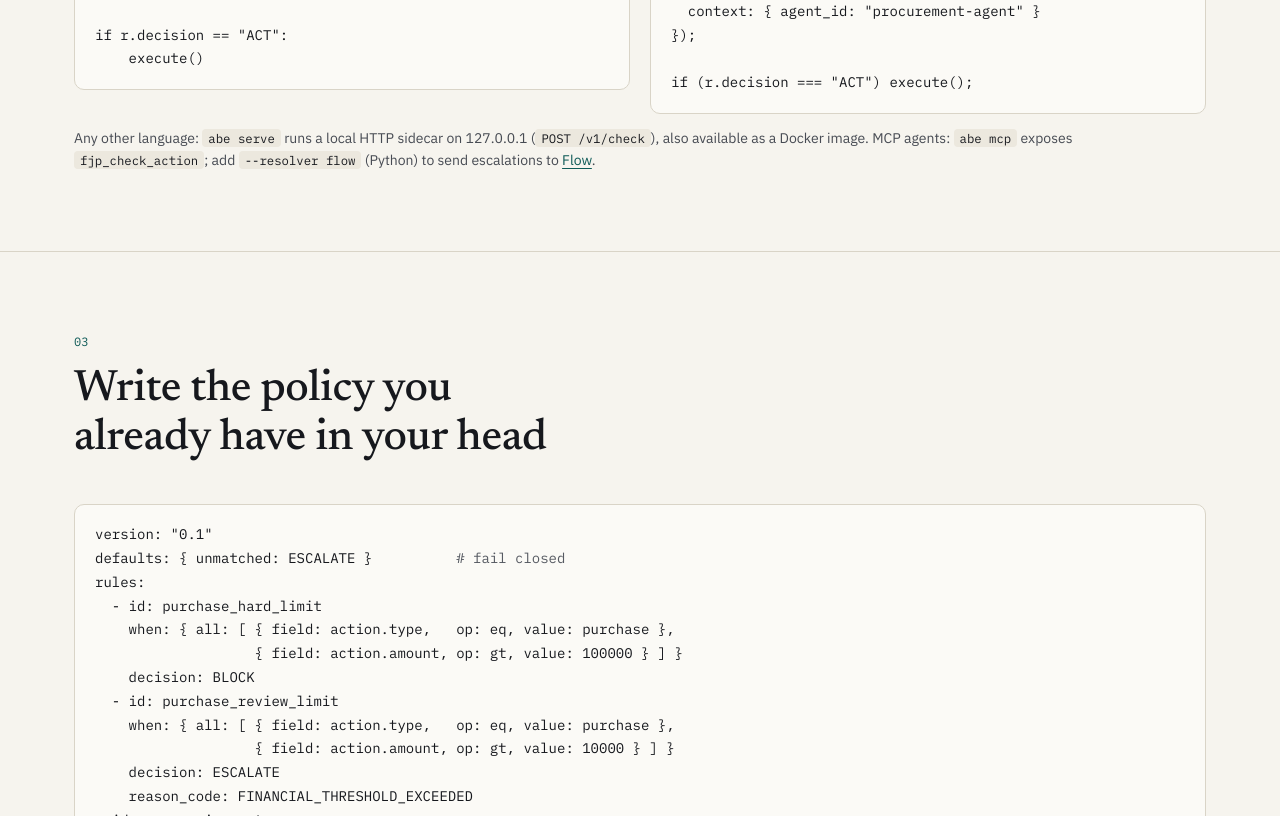
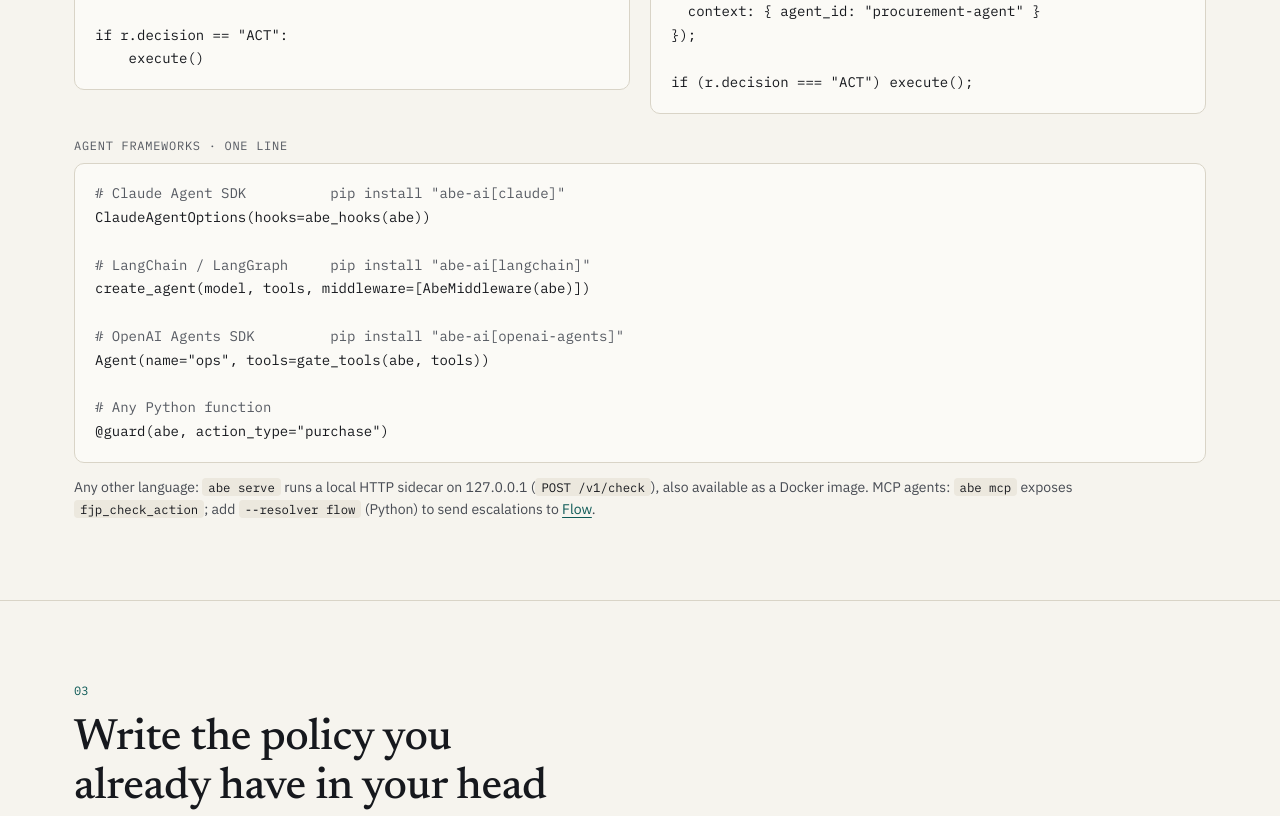
Before and after one commit to flowinfosystems-index/fjp-conformance, a plain HTML site: page web/abe.html in a window 1280 px wide. Shown: the part 2980-3796 px from the top of the page. Drawn offline with Linux system fonts and the light colour scheme.

Commit message:
fjp.flowinfo.co: agents first in footer, Flow Strategic Action Briefs name, framework one-liners on /abe
Co-Authored-By: Claude Opus 5.5 <noreply@anthropic.com>
Claude-Session: https://claude.ai/code/session_014u6H3P1dFkgESRVivNb9YS

```diff
--- a/web/abe.html
+++ b/web/abe.html
@@ -101,6 +101,17 @@ const r = await abe.check({
 
 if (r.decision === "ACT") execute();</pre></div>
 </div>
+<span class="fs-code-label" style="margin-top:22px">AGENT FRAMEWORKS &middot; ONE LINE</span><pre class="fs-code" tabindex="0"><span class="c"># Claude Agent SDK          pip install "abe-ai[claude]"</span>
+ClaudeAgentOptions(hooks=abe_hooks(abe))
+
+<span class="c"># LangChain / LangGraph     pip install "abe-ai[langchain]"</span>
+create_agent(model, tools, middleware=[AbeMiddleware(abe)])
+
+<span class="c"># OpenAI Agents SDK         pip install "abe-ai[openai-agents]"</span>
+Agent(name="ops", tools=gate_tools(abe, tools))
+
+<span class="c"># Any Python function</span>
+@guard(abe, action_type="purchase")</pre>
 <p class="fs-small" style="margin-top:14px">Any other language: <code>abe serve</code> runs a local HTTP sidecar on 127.0.0.1 (<code>POST /v1/check</code>), also available as a Docker image. MCP agents: <code>abe mcp</code> exposes <code>fjp_check_action</code>; add <code>--resolver flow</code> (Python) to send escalations to <a href="#escalate">Flow</a>.</p></div></section>
 
 <section class="fs-section"><div class="fs-wrap"><div class="fs-section-head"><span class="fs-step-num">03</span><h2 class="fs-h2">Write the policy you already have in your head</h2></div><pre class="fs-code" tabindex="0">version: "0.1"
@@ -174,7 +185,7 @@ performance: p50 0.34 ms  p95 0.44 ms</pre>
 <div class="fs-footer-grid">
 <div><a href="https://flowinfo.co" class="fs-brand" aria-label="Flow home"><img src="/flow-mark.png" alt="" width="52" height="30"><span>Flow</span></a>
 <p class="fs-footer-line" style="margin-top:14px">Judgment before action. For people and for the agents that act for them.</p></div>
-<div><h2>For people</h2><ul><li><a href="https://flowinfo.co/industries">Industry Signals</a></li><li><a href="https://flowinfo.co/flow-action">Flow Action</a></li></ul></div><div><h2>For agents</h2><ul><li><a href="/abe">Abe</a></li><li><a href="https://flowinfo.co/judd">Judd</a></li><li><a href="/quickstart">Flow Resolver</a></li><li><a href="https://flowinfo.co/expertrace">ExperTrace</a></li><li><a href="/credits">Credits</a></li></ul></div><div><h2>Open standard</h2><ul><li><a href="/">FJP</a></li><li><a href="/conformance/v0.1/">FJP spec</a></li><li><a href="https://github.com/flowinfosystems-index/fjp-conformance">FJP-CONF on GitHub</a></li><li><a href="https://papers.ssrn.com/sol3/papers.cfm?abstract_id=7193358">Research paper</a></li></ul></div><div><h2>Company</h2><ul><li><a href="https://flowinfo.co/about">About</a></li><li><a href="mailto:hello@flowinfo.co">Contact</a></li><li><a href="https://flowinfo.co/terms">Terms</a></li><li><a href="https://flowinfo.co/privacy">Privacy</a></li></ul></div>
+<div><h2>For agents</h2><ul><li><a href="/abe">Abe</a></li><li><a href="https://flowinfo.co/judd">Judd</a></li><li><a href="/quickstart">Flow Resolver</a></li><li><a href="https://flowinfo.co/expertrace">ExperTrace</a></li><li><a href="/credits">Credits</a></li></ul></div><div><h2>For people</h2><ul><li><a href="https://flowinfo.co/industries">Industry Signals</a></li><li><a href="https://flowinfo.co/flow-action">Flow Strategic Action Briefs</a></li></ul></div><div><h2>Open standard</h2><ul><li><a href="/">FJP</a></li><li><a href="/conformance/v0.1/">FJP spec</a></li><li><a href="https://github.com/flowinfosystems-index/fjp-conformance">FJP-CONF on GitHub</a></li><li><a href="https://papers.ssrn.com/sol3/papers.cfm?abstract_id=7193358">Research paper</a></li></ul></div><div><h2>Company</h2><ul><li><a href="https://flowinfo.co/about">About</a></li><li><a href="mailto:hello@flowinfo.co">Contact</a></li><li><a href="https://flowinfo.co/terms">Terms</a></li><li><a href="https://flowinfo.co/privacy">Privacy</a></li></ul></div>
 </div>
 <div class="fs-footer-base"><span>&copy; 2026 Flow Information Systems&trade;. FJP&trade;, FJP-CONF&trade;, Abe&trade; and Judgment-Grounded Record&trade; are trademarks of Flow Information Systems.</span><span>Flow owns the judgment. FJP standardizes the record.</span></div>
 </div>
```
Also changed, not shown: web/credits.html (+1 -1 lines), web/index.html (+1 -1 lines), web/landing.html (+1 -1 lines), web/quickstart.html (+1 -1 lines), web/success.html (+1 -1 lines).
